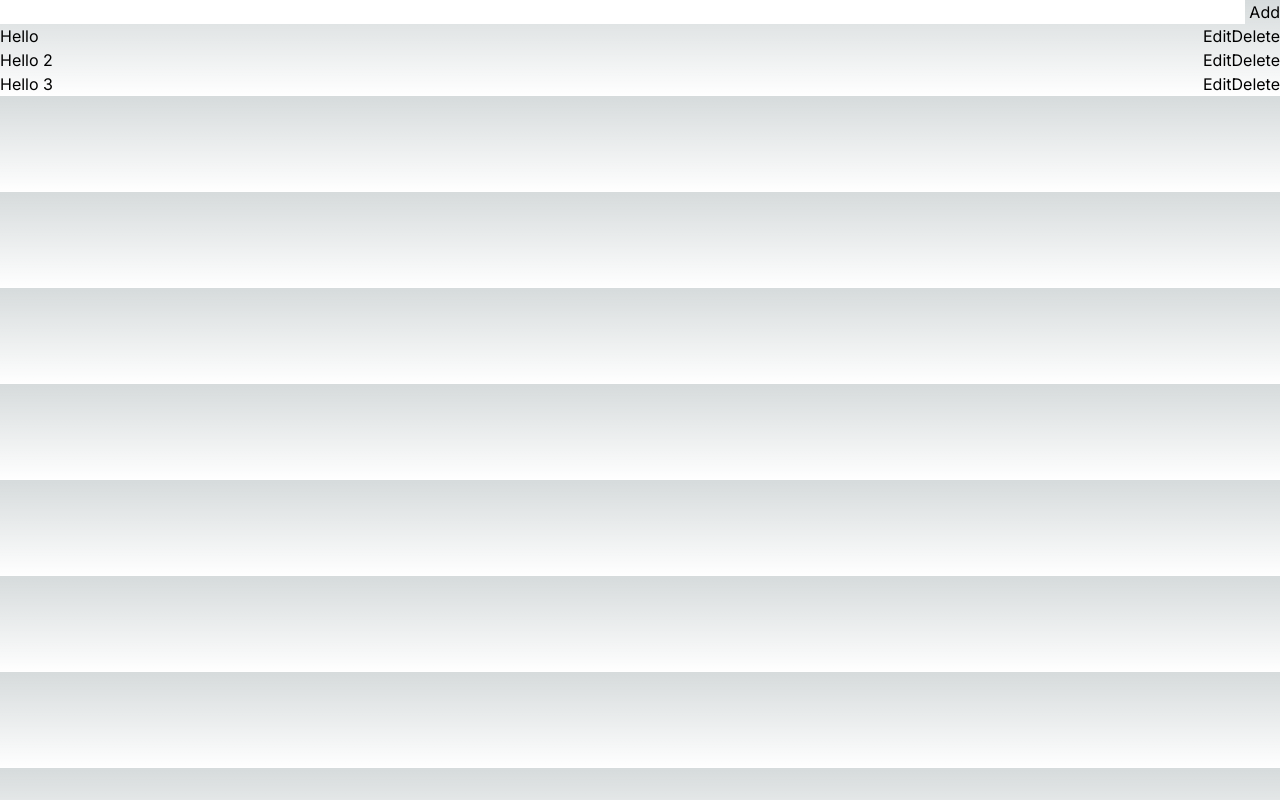
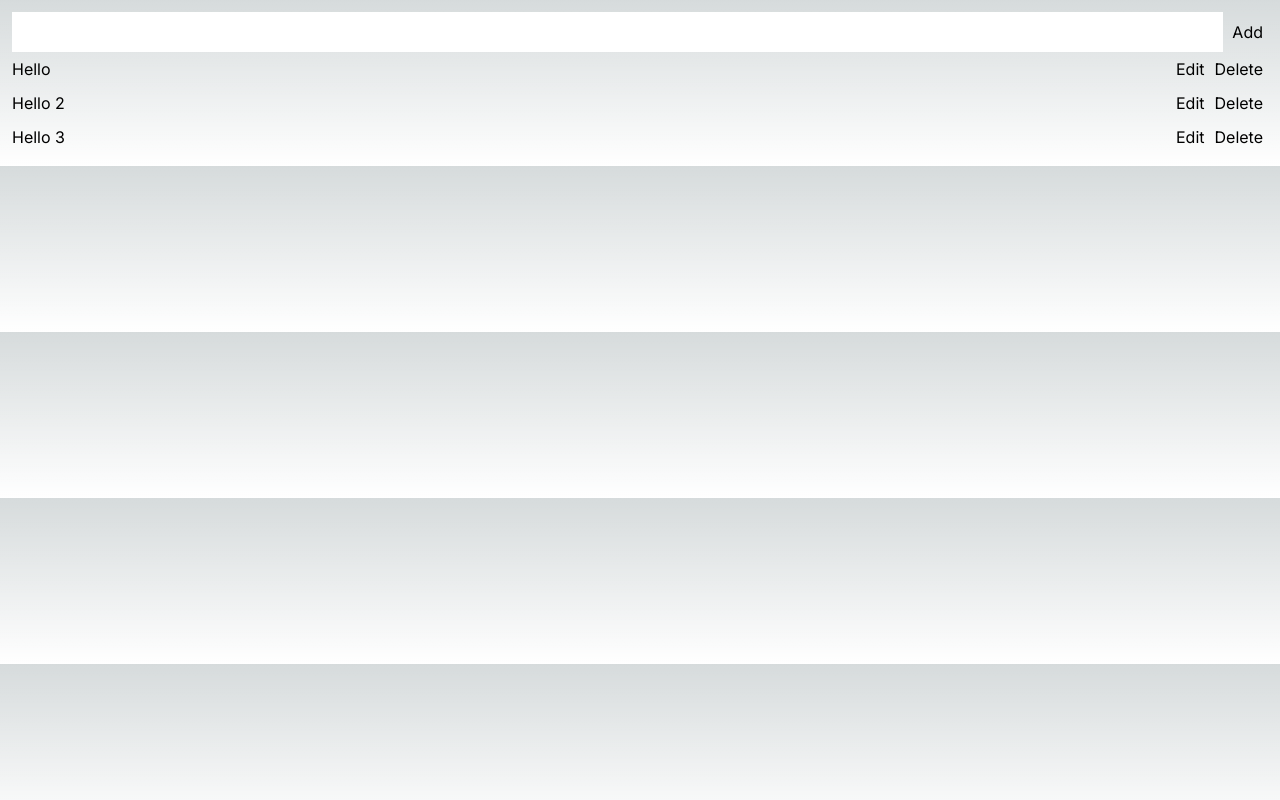
Before and after one commit to Edogawawa/Milestone, a Next.js app: page / in a window 1280 px wide. Built offline with nearby package versions, Linux system fonts and the light colour scheme.

Commit message:
Simple style

```diff
--- a/src/app/globals.css
+++ b/src/app/globals.css
@@ -25,3 +25,7 @@ body {
     )
     rgb(var(--background-start-rgb));
 }
+
+button {
+  padding: 5px
+}
--- a/src/app/page.js
+++ b/src/app/page.js
@@ -81,12 +81,12 @@ export default function Home() {
   }
 
   return (
-    <main>
+    <main className="p-3">
       <div className="flex flex-row gap-1">
         <input
           type="text"
           value={description}
-          className="w-full text-black"
+          className="w-full text-black outline-none p-2"
           onChange={e => setDescription(e.target.value) }
         ></input>
 
@@ -119,7 +119,9 @@ export default function Home() {
       </div>
       <div className="flex flex-col">
         {toDos.map(v => <div key={v.id} className="flex flex-row">
-          <div>{v.description}</div>
+          <div
+            className="flex items-center"
+          >{v.description}</div>
           <div className="ml-auto">
             <button onClick={() => setEditedId(v.id)}>Edit</button>
             <button onClick={deleteToDo.bind(null, v.id)}>Delete</button>
```
